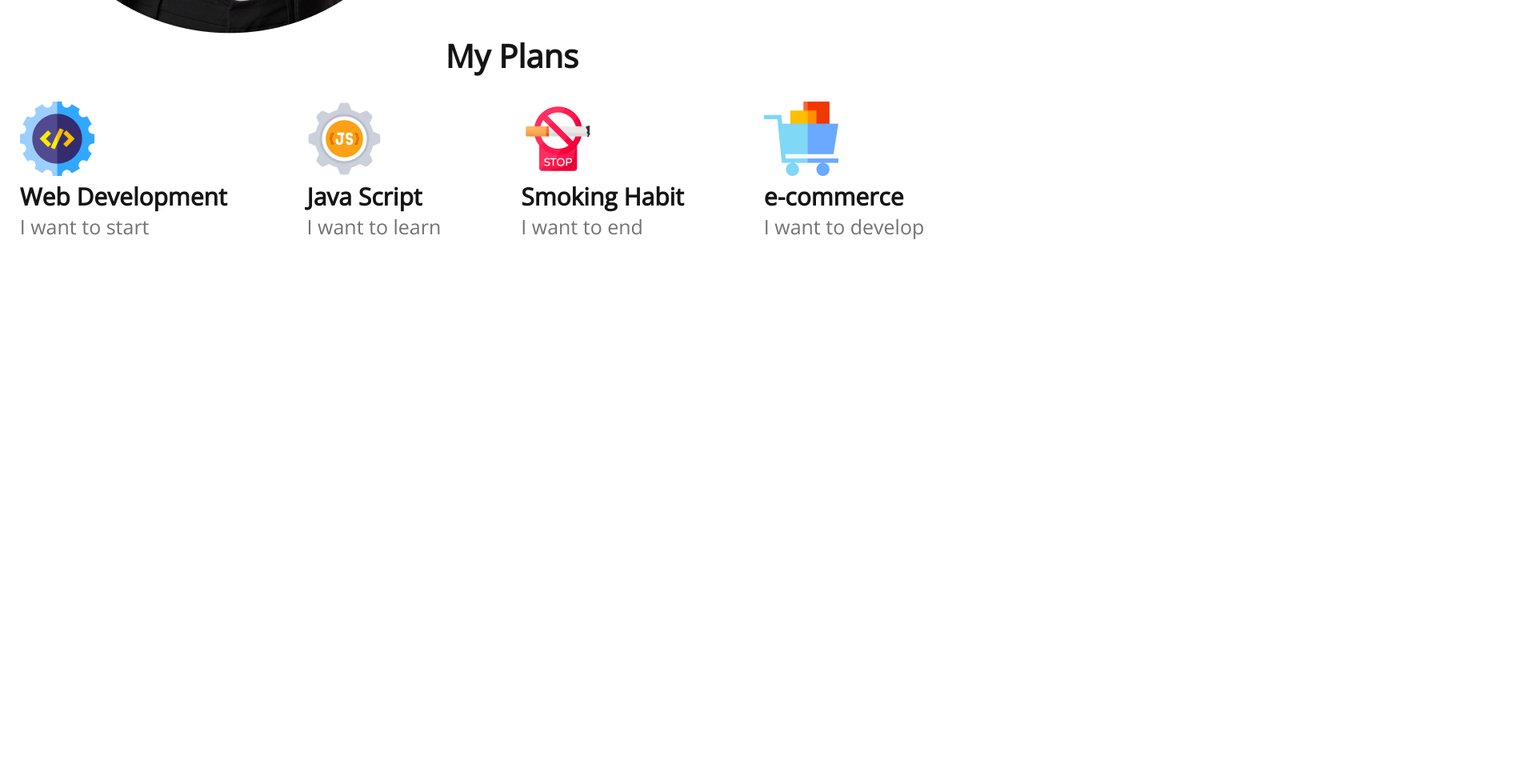
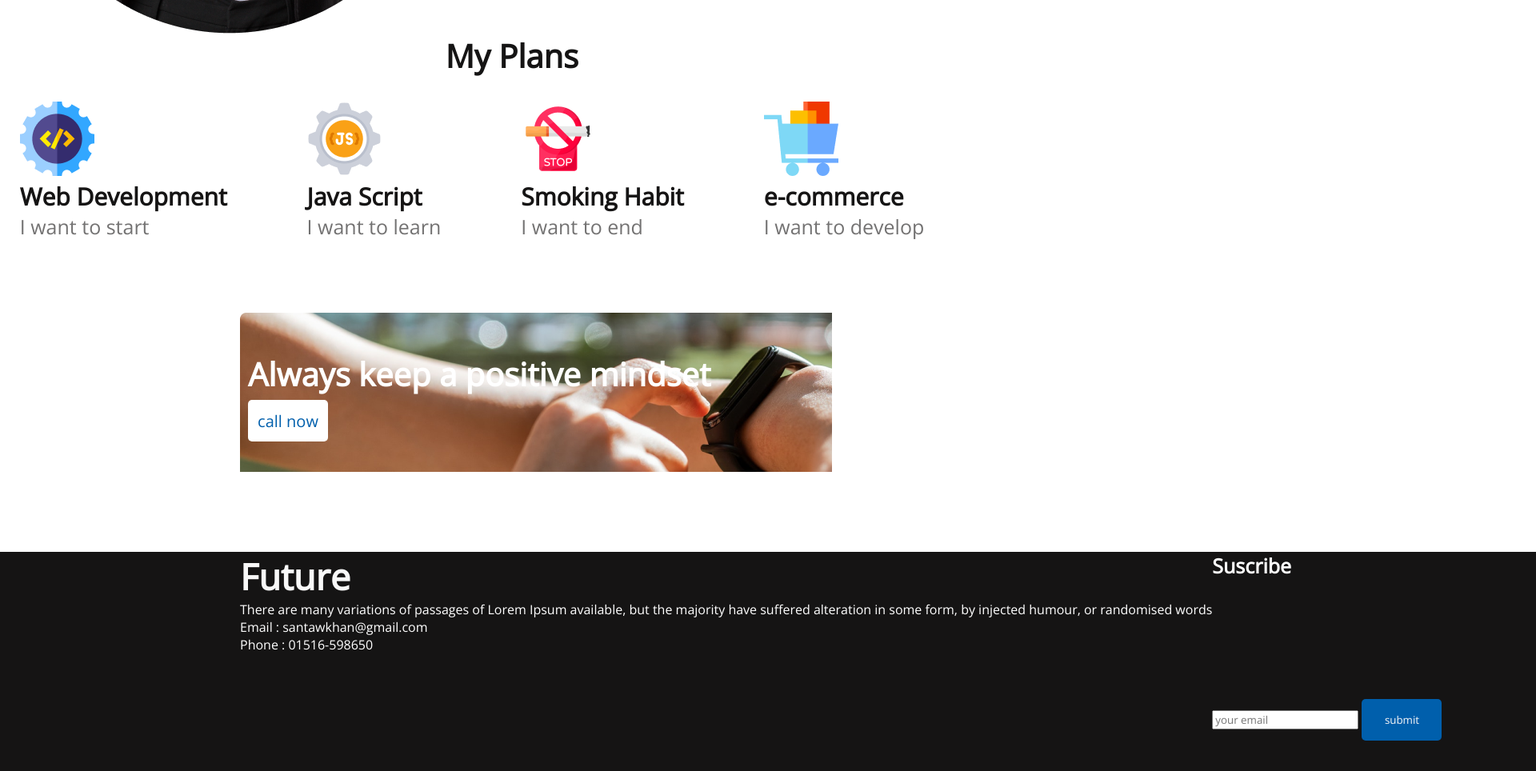
Before and after one commit to santawkhan/assignment1-2023-, a plain HTML site: page index.html in a window 1280 px wide. Shown: the part 1490-2454 px from the top of the page at 80% size, 1920 px wide, since content can reach past the window. Before the commit the page ends 1790 px from the top, so only its background shows below. Drawn offline with nearby package versions, Linux system fonts and the light colour scheme.

Commit message:
footer added

```diff
--- a/css/style.css
+++ b/css/style.css
@@ -99,3 +99,101 @@ header {
     font-size: 25px;
     color: #737272;
 }
+
+.div {
+    background-image: url(/images/watch.png);
+    background-repeat: no-repeat;
+    width: 740px;
+    height: 200px;
+    margin-left: 300px;
+    margin-right: 300px;
+    margin-top: 90px;
+}
+
+.mind {
+    padding-top: 50px;
+    font-weight: 700;
+    font-size: 40px;
+    color: #FFFFFF;
+    padding-left: 10px;
+}
+
+.btn-cll {
+    width: 100px;
+    height: 52px;
+    font-weight: 500;
+    font-size: 20px;
+    color: #005FAC;
+    border: none;
+    border-radius: 5px;
+    background-color: white;
+    margin-left: 10px;
+    margin-top: 5px;
+
+
+}
+
+footer {
+    background-color: #151414;
+    width: 1600px;
+    height: 577px;
+    margin-top: 100px;
+}
+
+.last {
+    display: flex;
+
+    padding-left: 300px;
+    padding-right: 300px;
+}
+
+.future {
+    font-weight: 700;
+    font-size: 45px;
+    color: #F8F8F8;
+
+}
+
+.f-massage {
+    font-weight: 400;
+    font-size: 16px;
+    color: #FFFFFF;
+
+}
+
+.suscrb {
+    font-weight: 600;
+    font-size: 25px;
+    color: #FFFFFF;
+
+}
+
+.e {
+    font-weight: 400;
+    font-size: 16px;
+    color: #FFFFFF;
+
+}
+
+.f {
+    font-weight: 400;
+    font-size: 16px;
+    color: #FFFFFF;
+}
+
+.p {
+    font-weight: 400;
+    font-size: 16px;
+    color: #FFFFFF;
+}
+
+.sus {
+    width: 100px;
+    height: 52px;
+    color: #F8F8F8;
+    background-color: #005FAC;
+    border: none;
+    border-radius: 5px;
+    margin-top: 150px;
+
+}
--- a/index.html
+++ b/index.html
@@ -75,9 +75,30 @@
                 <p class="plan-commmit">I want to develop</p>
 
             </div>
-        </container>
+
     </section>
+    <div class="div">
+        <h3 class="mind">Always keep a positive mindset</h3>
+        <button class="btn-cll">call now</button>
+    </div>
+    </div>
 </main>
+<footer class="last">
+    <div>
+        <h3 class="future">Future</h3>
+        <p class="f-massage">There are many variations of passages of Lorem Ipsum available, but the majority have
+            suffered alteration in some form, by injected humour, or randomised words</p>
+        <div class="e">Email : santawkhan@gmail.com</div>
+        <div class="p">Phone : 01516-598650</div>
+
+    </div>
+    <div>
+        <h4 class="suscrb">Suscribe</h4>
+        <form action=""><input type="email" name="" id="" placeholder="your email" </form>
+            <input class="sus" type="submit" value="submit">
+    </div>
+
+</footer>
 
 <body>
 
```
